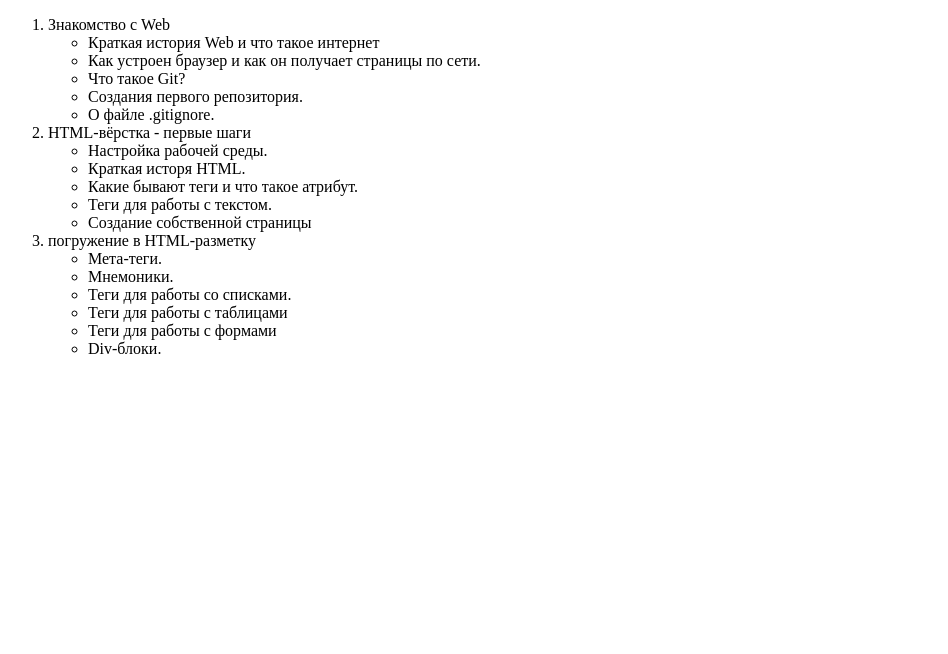
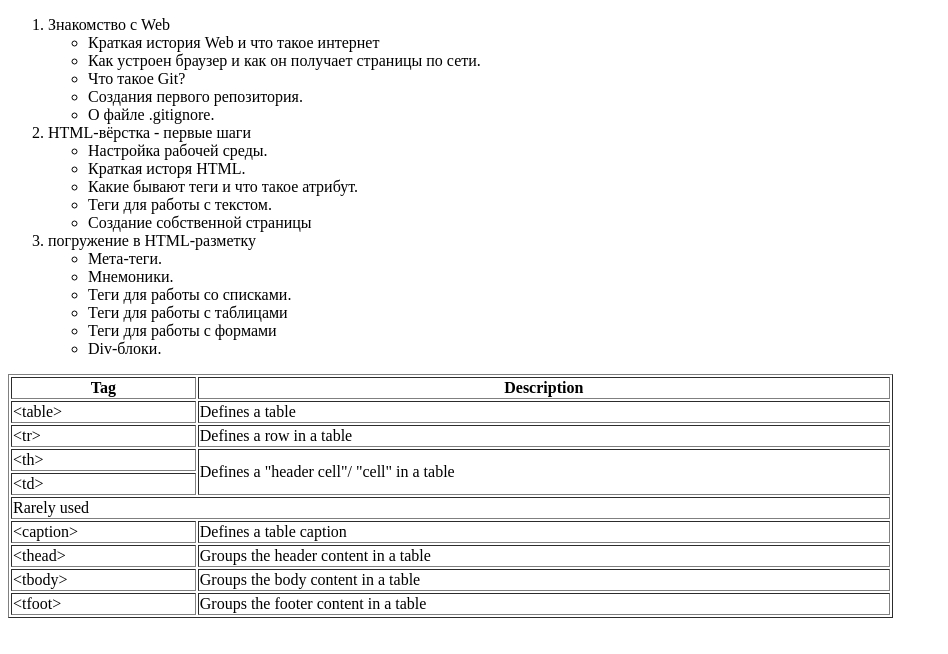
Before and after one commit to VerkhovinaNatallia/if-html, a plain HTML site: page index.html in a window 1280 px wide. Shown: the whole page, without its empty margins (0-948 px from the left). Drawn offline with Linux system fonts and the light colour scheme.

Commit message:
added a table

```diff
--- a/index.html
+++ b/index.html
@@ -38,5 +38,81 @@
         </ul>
       </li>
     </ol>
+  <table border="1" width="70%">
+    <tr>
+      <th>
+        Tag
+      </th>
+      <th>
+        Description
+      </th>
+    </tr>
+    <tr>
+      <td>
+        &lt;table&gt;
+      </td>
+      <td>
+        Defines a table
+      </td>
+    </tr>
+    <tr>
+      <td>
+        &lt;tr&gt;
+      </td>
+      <td>
+        Defines a row in a table
+      </td>
+    </tr>
+    <tr>
+      <td>
+        &lt;th&gt;
+      </td>
+      <td rowspan="2">
+        Defines a "header cell"/ "cell" in a table
+      </td>
+    </tr>
+    <tr>
+      <td>
+        &lt;td&gt;
+      </td>
+    </tr>
+    <tr>
+      <td colspan="2">
+        Rarely used
+      </td>
+    </tr>
+    <tr>
+      <td>
+        &lt;caption&gt;
+      </td>
+      <td>
+        Defines a table caption
+      </td>
+    </tr>
+    <tr>
+      <td>
+        &lt;thead&gt;
+      </td>
+      <td>
+        Groups the header content in a table
+      </td>
+    </tr>
+    <tr>
+      <td>
+        &lt;tbody&gt;
+      </td>
+      <td>
+        Groups the body content in a table
+      </td>
+    </tr>
+    <tr>
+      <td>
+        &lt;tfoot&gt;
+      </td>
+      <td>
+        Groups the footer content in a table
+      </td>
+    </tr>
+  </table>
   </body>
 </html>
```
